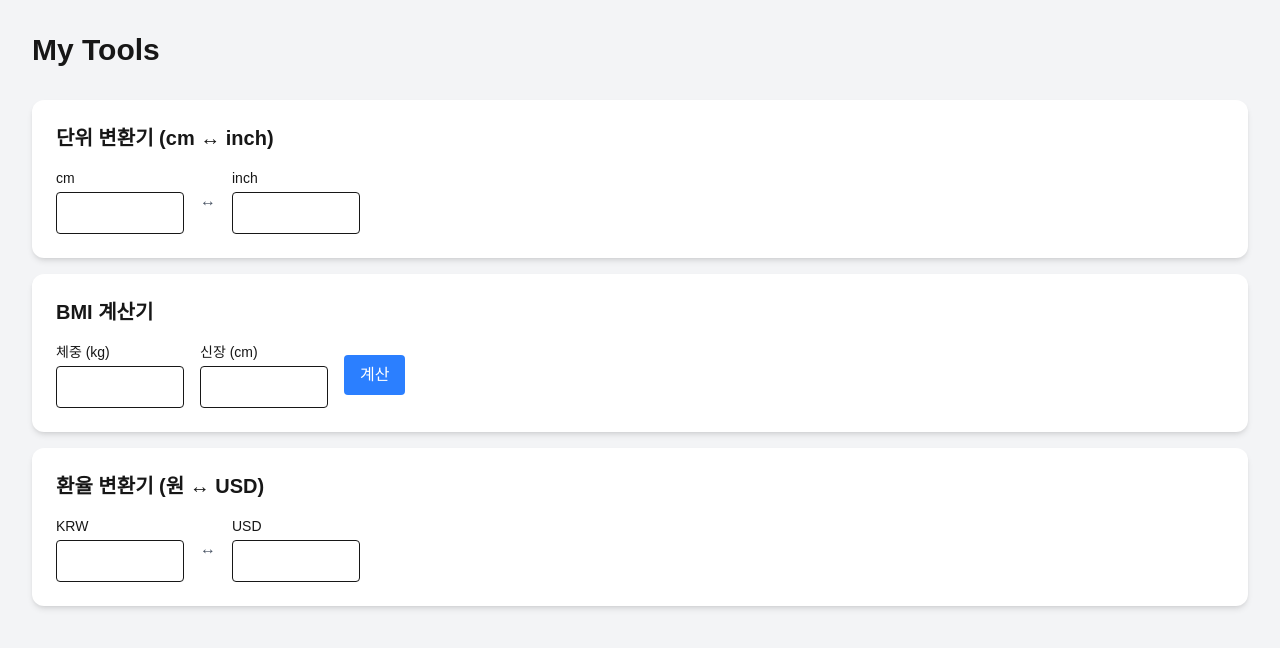
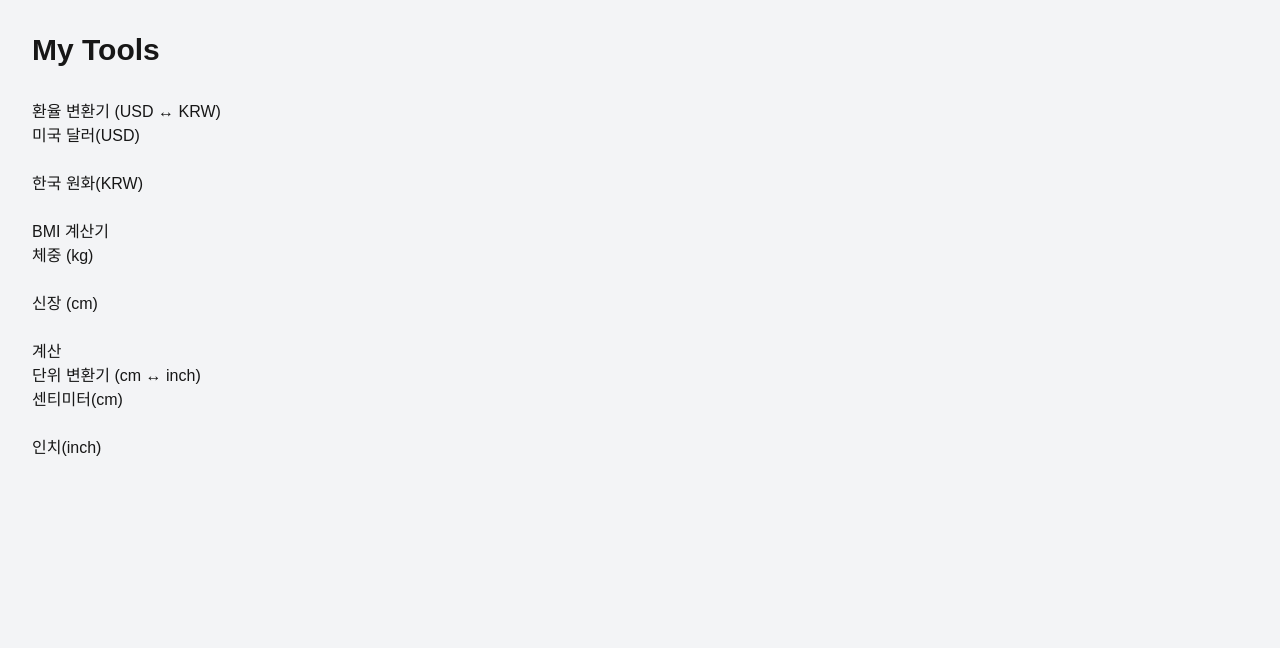
Before and after one commit to choibi-wan/mytools-site, a Next.js app: page / in a window 1280 px wide. Shown: the top 648 px of the page. Built offline with nearby package versions, Linux system fonts and the light colour scheme.

Commit message:
feat: 멀티 페이지 구조로 전환, BMI/단위/환율 계산기 분리

```diff
--- a/package.json
+++ b/package.json
@@ -11,7 +11,8 @@
   "dependencies": {
     "next": "15.5.0",
     "react": "19.1.0",
-    "react-dom": "19.1.0"
+    "react-dom": "19.1.0",
+    "react-router-dom": "^7.8.2"
   },
   "devDependencies": {
     "@tailwindcss/postcss": "^4.1.12",
--- /dev/null
+++ b/src/app/App.js
@@ -0,0 +1,15 @@
+import React from 'react';
+import { BrowserRouter as Router, Routes, Route } from 'react-router-dom';
+import MainPage from './MainPage';
+import DetailPage from './DetailPage';
+
+export default function App() {
+  return (
+    <Router>
+      <Routes>
+        <Route path="/" element={<MainPage />} />
+        <Route path="/detail" element={<DetailPage />} />
+      </Routes>
+    </Router>
+  );
+}
--- /dev/null
+++ b/src/app/DetailPage.js
@@ -0,0 +1,12 @@
+import React from 'react';
+import { Link } from 'react-router-dom';
+
+export default function DetailPage() {
+  return (
+    <div>
+      <h1>디테일 페이지</h1>
+      <p>여기는 디테일 기능이 동작하는 영역입니다.</p>
+      <Link to="/">메인 페이지로 돌아가기</Link>
+    </div>
+  );
+}
--- /dev/null
+++ b/src/app/MainPage.js
@@ -0,0 +1,12 @@
+import React from 'react';
+import { Link } from 'react-router-dom';
+
+export default function MainPage() {
+  return (
+    <div>
+      <h1>메인 페이지</h1>
+      <p>여기는 메인 콘텐츠 영역입니다.</p>
+      <Link to="/detail">디테일 페이지로 이동</Link>
+    </div>
+  );
+}
--- a/src/components/BMICalculator.js
+++ b/src/components/BMICalculator.js
@@ -1,4 +1,5 @@
 "use client";
+
 import { useState } from "react";
 
 export default function BMICalculator() {
@@ -14,37 +15,27 @@ export default function BMICalculator() {
   };
 
   return (
-    <section className="p-6 bg-white rounded-xl shadow-md my-4">
-      <h2 className="text-xl font-bold mb-4">BMI 계산기</h2>
-      <div className="flex items-center gap-4">
-        <div className="flex flex-col">
-          <label className="text-sm mb-1">체중 (kg)</label>
+    <div>
+      <h2>BMI 계산기</h2>
+      <div>
+        체중 (kg)<br />
         <input
           type="number"
-            className="border rounded p-2 w-32"
           value={weight}
           onChange={(e) => setWeight(e.target.value)}
         />
       </div>
-        <div className="flex flex-col">
-          <label className="text-sm mb-1">신장 (cm)</label>
+      <div>
+        신장 (cm)<br />
         <input
           type="number"
-            className="border rounded p-2 w-32"
           value={height}
           onChange={(e) => setHeight(e.target.value)}
         />
       </div>
-        <button
-          onClick={calculateBMI}
-          className="bg-blue-500 text-white px-4 py-2 rounded hover:bg-blue-600"
-        >
-          계산
-        </button>
+      <button onClick={calculateBMI}>계산</button>
+
+      {bmi && <p>BMI: {bmi}</p>}
     </div>
-      {bmi && (
-        <p className="mt-4 text-lg font-semibold">BMI: {bmi}</p>
-      )}
-    </section>
   );
 }
--- a/src/components/CurrencyConverter.js
+++ b/src/components/CurrencyConverter.js
@@ -1,41 +1,33 @@
-"use client";
-import { useState } from "react";
+import React, { useState } from "react";
 
-export default function CurrencyConverter() {
-  const [krw, setKrw] = useState("");
-  const [usd, setUsd] = useState("");
-  const rate = 1300; // 환율 (1 USD = 1300 KRW)
+export default function UnitConverter() {
+  const [cm, setCm] = useState("");
+  const [inch, setInch] = useState("");
+
+  const convertCmToInch = (cm) => (cm ? (cm * 0.3937).toFixed(2) : "");
+  const convertInchToCm = (inch) => (inch ? (inch / 0.3937).toFixed(2) : "");
+
+  const onChangeCm = (e) => {
+    setCm(e.target.value);
+    setInch(convertCmToInch(e.target.value));
+  };
+
+  const onChangeInch = (e) => {
+    setInch(e.target.value);
+    setCm(convertInchToCm(e.target.value));
+  };
 
   return (
-    <section className="p-6 bg-white rounded-xl shadow-md my-4">
-      <h2 className="text-xl font-bold mb-4">환율 변환기 (원 ↔ USD)</h2>
-      <div className="flex items-center gap-4">
-        <div className="flex flex-col">
-          <label className="text-sm mb-1">KRW</label>
-          <input
-            type="number"
-            className="border rounded p-2 w-32"
-            value={krw}
-            onChange={(e) => {
-              setKrw(e.target.value);
-              setUsd((parseFloat(e.target.value) / rate).toFixed(2));
-            }}
-          />
-        </div>
-        <span className="text-gray-600">↔</span>
-        <div className="flex flex-col">
-          <label className="text-sm mb-1">USD</label>
-          <input
-            type="number"
-            className="border rounded p-2 w-32"
-            value={usd}
-            onChange={(e) => {
-              setUsd(e.target.value);
-              setKrw((parseFloat(e.target.value) * rate).toFixed(0));
-            }}
-          />
-        </div>
+    <div>
+      <h2>단위 변환기 (cm ↔ inch)</h2>
+      <div>
+        센티미터(cm)<br />
+        <input type="number" value={cm} onChange={onChangeCm} />
       </div>
-    </section>
+      <div>
+        인치(inch)<br />
+        <input type="number" value={inch} onChange={onChangeInch} />
+      </div>
+    </div>
   );
 }
--- a/src/components/UnitConverter.js
+++ b/src/components/UnitConverter.js
@@ -1,50 +1,34 @@
-"use client";
-import { useState } from "react";
+import React, { useState } from "react";
 
-export default function UnitConverter() {
-  const [cm, setCm] = useState("");
-  const [inch, setInch] = useState("");
+export default function CurrencyConverter() {
+  const [usd, setUsd] = useState("");
+  const [krw, setKrw] = useState("");
 
-  const convertToInch = (value) => {
-    const result = parseFloat(value) / 2.54;
-    return isNaN(result) ? "" : result.toFixed(2);
+  const EXCHANGE_RATE = 1300; // 1 USD = 1300 KRW
+
+  const onChangeUsd = (e) => {
+    const val = e.target.value;
+    setUsd(val);
+    setKrw(val ? (val * EXCHANGE_RATE).toFixed(0) : "");
   };
 
-  const convertToCm = (value) => {
-    const result = parseFloat(value) * 2.54;
-    return isNaN(result) ? "" : result.toFixed(2);
+  const onChangeKrw = (e) => {
+    const val = e.target.value;
+    setKrw(val);
+    setUsd(val ? (val / EXCHANGE_RATE).toFixed(2) : "");
   };
 
   return (
-    <section className="p-6 bg-white rounded-xl shadow-md my-4">
-      <h2 className="text-xl font-bold mb-4">단위 변환기 (cm ↔ inch)</h2>
-      <div className="flex items-center gap-4">
-        <div className="flex flex-col">
-          <label className="text-sm mb-1">cm</label>
-          <input
-            type="number"
-            className="border rounded p-2 w-32"
-            value={cm}
-            onChange={(e) => {
-              setCm(e.target.value);
-              setInch(convertToInch(e.target.value));
-            }}
-          />
-        </div>
-        <span className="text-gray-600">↔</span>
-        <div className="flex flex-col">
-          <label className="text-sm mb-1">inch</label>
-          <input
-            type="number"
-            className="border rounded p-2 w-32"
-            value={inch}
-            onChange={(e) => {
-              setInch(e.target.value);
-              setCm(convertToCm(e.target.value));
-            }}
-          />
-        </div>
+    <div>
+      <h2>환율 변환기 (USD ↔ KRW)</h2>
+      <div>
+        미국 달러(USD)<br />
+        <input type="number" value={usd} onChange={onChangeUsd} />
       </div>
-    </section>
+      <div>
+        한국 원화(KRW)<br />
+        <input type="number" value={krw} onChange={onChangeKrw} />
+      </div>
+    </div>
   );
 }
--- /dev/null
+++ b/src/index.js
@@ -0,0 +1,6 @@
+import React from "react";
+import ReactDOM from "react-dom/client";
+import App from "./app/App";
+
+const root = ReactDOM.createRoot(document.getElementById("root"));
+root.render(<App />);
```
Also changed, not shown: 1 other file (tests, documents, lock files or other folders). Lines whose indentation alone changed are shown as unchanged.
